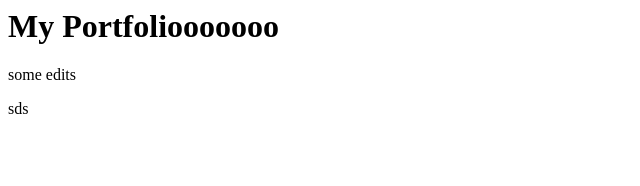
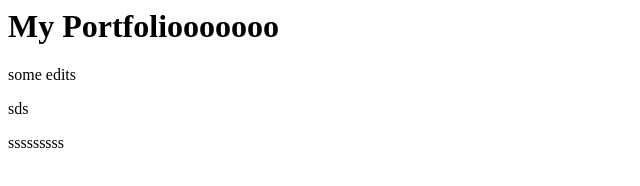
Before and after one commit to tndealwis/tndealwis.github.io, a plain HTML site: page index.html in a window 1280 px wide. Shown: the full height of the page, 0-640 px from the left. Drawn offline with Linux system fonts and the light colour scheme.

Commit message:
further changes

```diff
--- a/index.html
+++ b/index.html
@@ -1,3 +1,4 @@
 <h1>My Portfoliooooooo</h2>
 <p>some edits</p>
 <p>sds</p>
+<p>sssssssss</p>
```
